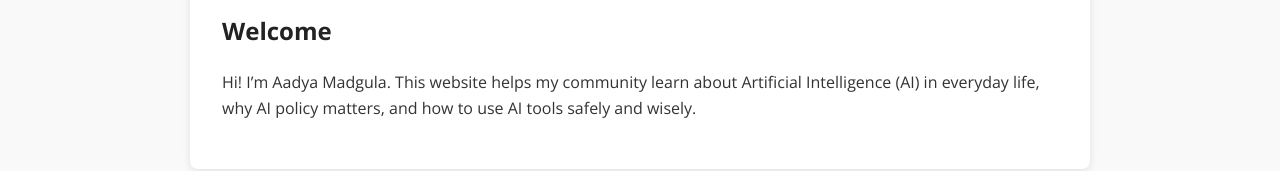
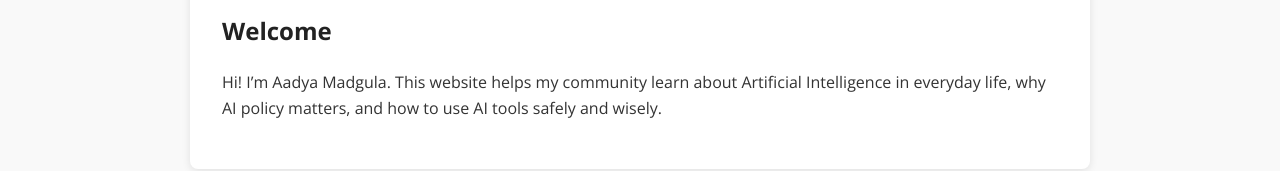
Before and after one commit to aadya1245/AI-in-my-city, a plain HTML site: page index.html in a window 1280 px wide. Shown: the part 201-372 px from the top of the page. Drawn offline with nearby package versions, Linux system fonts and the light colour scheme.

Commit message:
Add files via upload

```diff
--- a/index.html
+++ b/index.html
@@ -23,7 +23,7 @@
 
     <section id="home">
       <h2>Welcome</h2>
-      <p>Hi! I’m Aadya Madgula. This website helps my community learn about Artificial Intelligence (AI) in everyday life, why AI policy matters, and how to use AI tools safely and wisely.</p>
+      <p>Hi! I’m Aadya Madgula. This website helps my community learn about Artificial Intelligence in everyday life, why AI policy matters, and how to use AI tools safely and wisely.</p>
     </section>
 
     <section id="uses">
```
